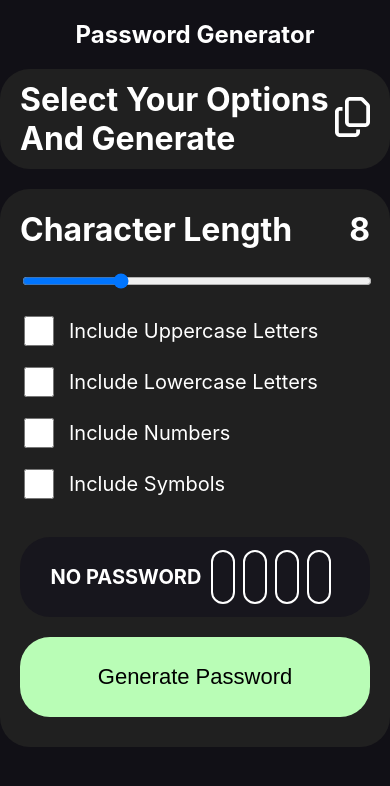
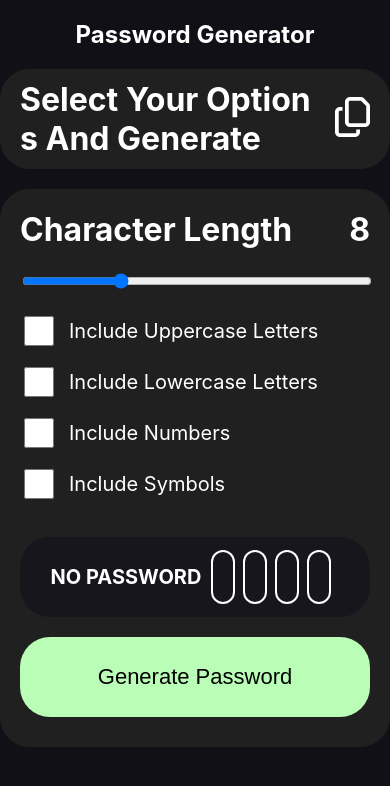
Before and after one commit to Zakariyya98/PasswordGenerator, a React (Create React App) app: page / in a window 390 px wide. Shown: the top 786 px of the page. Built offline with nearby package versions, Linux system fonts and the light colour scheme.

Commit message:
GeneratedPassword.scss: add: break-line on smaller screens as it was overlapping and affected user experience

```diff
--- a/src/components/GeneratedPassword/GeneratedPassword.scss
+++ b/src/components/GeneratedPassword/GeneratedPassword.scss
@@ -14,6 +14,7 @@
 
   &__password {
     margin-left: 20px;
+    margin-right: 20px;
   }
 
   &__copy-password {
@@ -24,4 +25,10 @@
       cursor: pointer;
     }
   }
+
+  @media only screen and (max-width: 580px) {
+    &__password {
+      word-break: break-all;
+    }
+  }
 }
```
